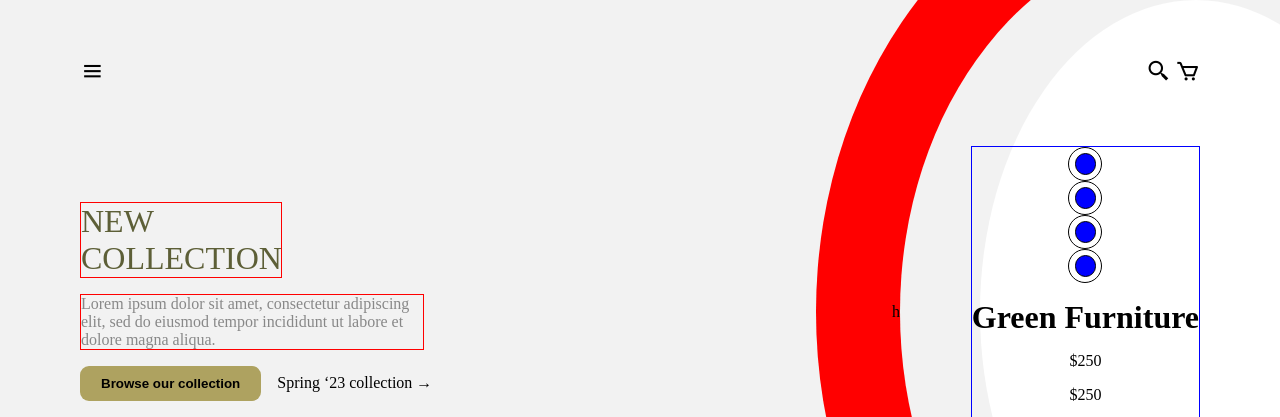
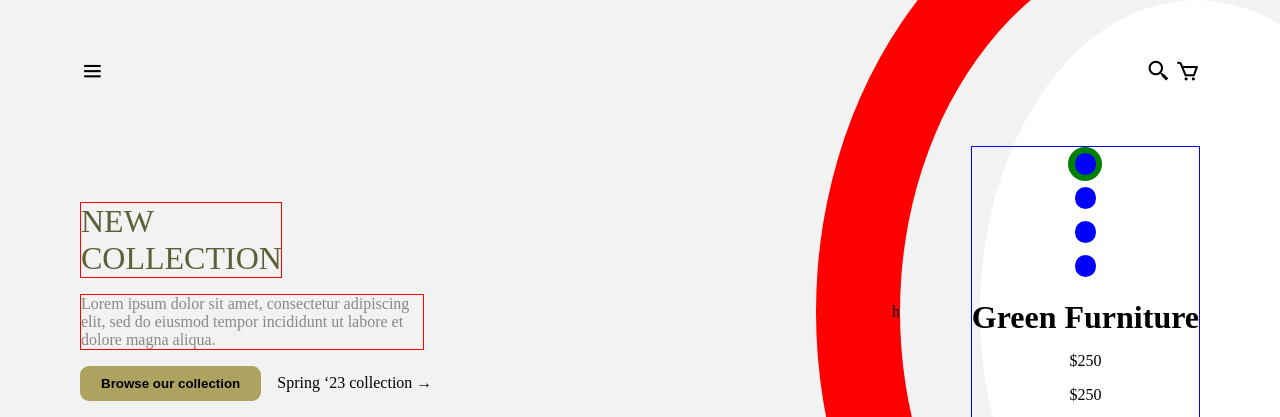
Before and after one commit to Mp-keyner/product, a plain HTML site: page index.html in a window 1280 px wide. Shown: the top 417 px of the page. Drawn offline with nearby package versions, Linux system fonts and the light colour scheme.

Commit message:
Update index.css

```diff
--- a/index.css
+++ b/index.css
@@ -36,7 +36,7 @@ body {
     width: 2pc;
     height: 2pc;
     border-radius: 50%;
-  border: 1px solid black;
+    border: 1px solid transparent;
     display: flex;
     align-items: center;
     justify-content: center;
@@ -91,7 +91,7 @@ main {
   .fondo {
     width: 47pc;
     height: 57pc;
-  background-color: red;
+    background: red;
     border-radius: 50%;
     position: absolute;
     top: -9pc;
@@ -116,3 +116,6 @@ main {
     background-color: white;
     border-radius: 50%;
   }
+#div1{
+    background-color: green
+}
```
Lines whose indentation alone changed are shown as unchanged.
